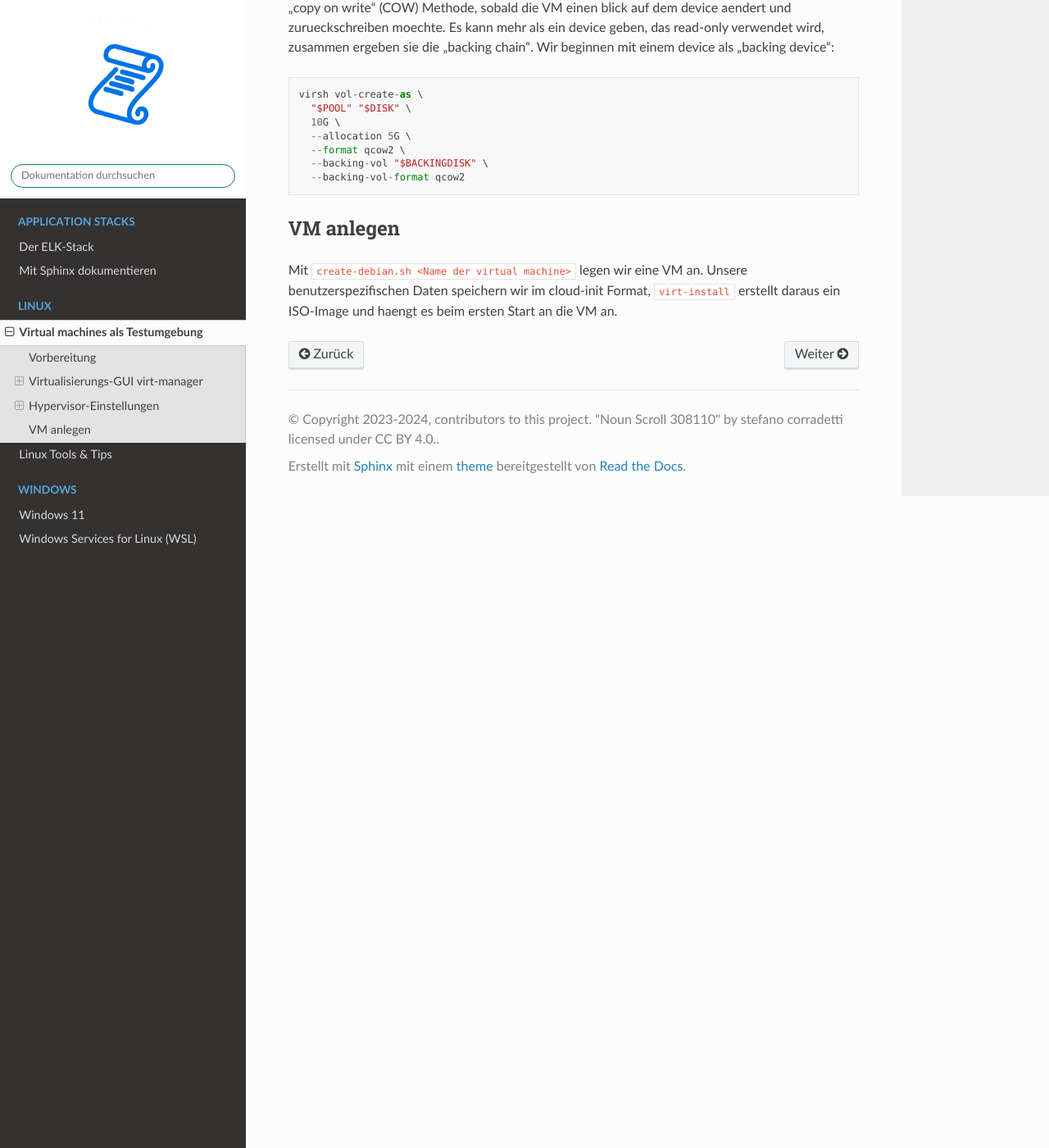
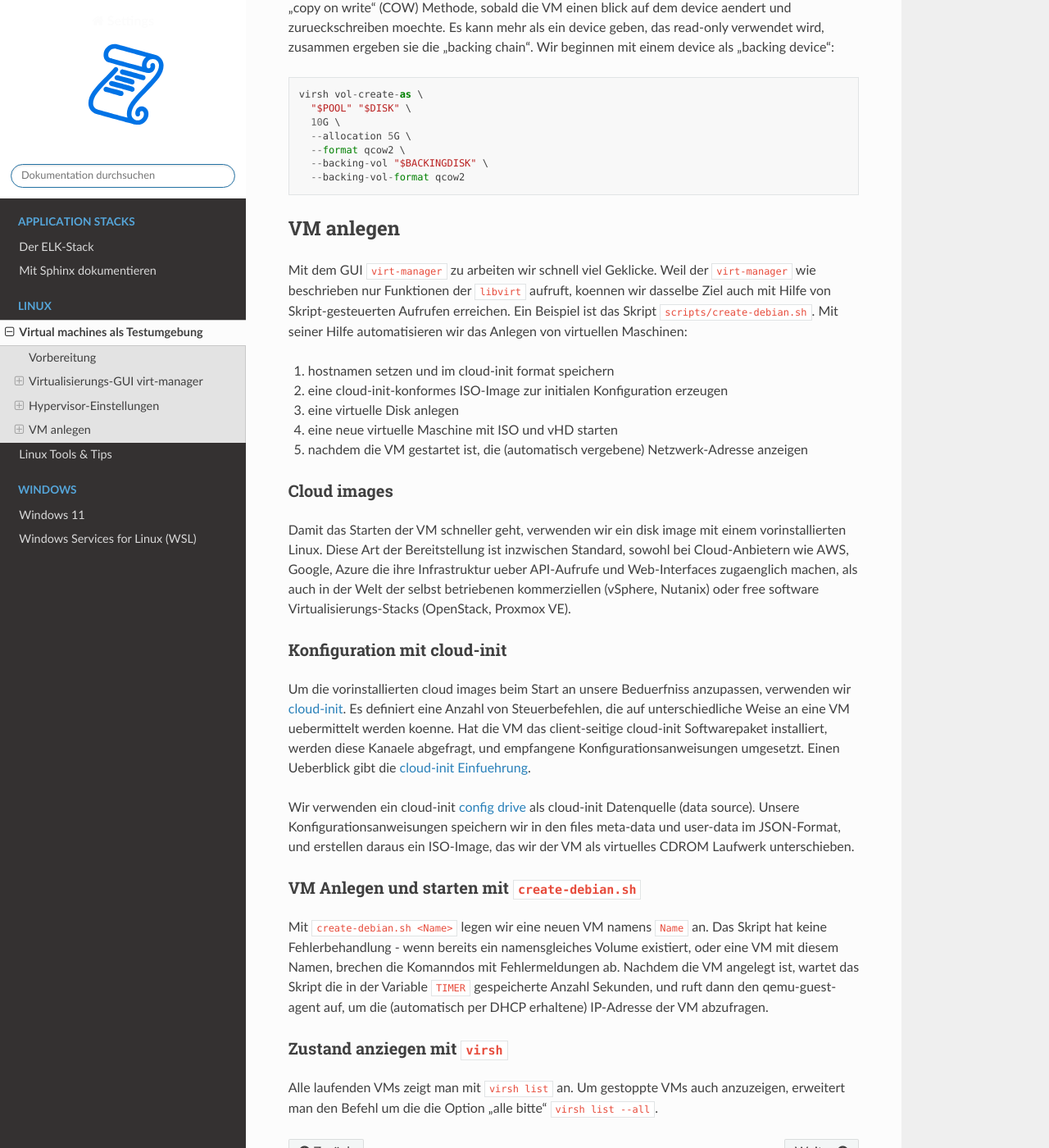
Before and after one commit to fl/settings, a Sphinx documentation site: the page built from docs/linux/testvm.rst, in a window 1280 px wide and 1400 px high, scrolled down 2888 px. Shown: the whole window at 82% size. Built offline with Sphinx 7.4.7 and the Read the Docs theme 2.0.0, drawn with Linux system fonts in a browser that asks for light colours.

Commit message:
Konfiguration mit cloud-init und VM per Skript anlegen

```diff
--- a/docs/linux/testvm.rst
+++ b/docs/linux/testvm.rst
@@ -109,7 +109,39 @@ Fuer den storage der virtual machines verwenden wir virtual block devices, die f
 VM anlegen
 **********
 
-Mit ``create-debian.sh <Name der virtual machine>`` legen wir eine VM an. Unsere benutzerspezifischen Daten speichern wir im cloud-init Format, ``virt-install`` erstellt daraus ein ISO-Image und haengt es beim ersten Start an die VM an.
+Mit dem GUI ``virt-manager`` zu arbeiten wir schnell viel Geklicke. Weil der ``virt-manager`` wie beschrieben nur Funktionen der ``libvirt`` aufruft, koennen wir dasselbe Ziel auch mit Hilfe von Skript-gesteuerten Aufrufen erreichen. Ein Beispiel ist das Skript ``scripts/create-debian.sh``. Mit seiner Hilfe automatisieren wir das Anlegen von virtuellen Maschinen:
+
+#. hostnamen setzen und im cloud-init format speichern
+#. eine cloud-init-konformes ISO-Image zur initialen Konfiguration erzeugen
+#. eine virtuelle Disk anlegen
+#. eine neue virtuelle Maschine mit ISO und vHD starten
+#. nachdem die VM gestartet ist, die (automatisch vergebene) Netzwerk-Adresse anzeigen
+
+============
+Cloud images
+============
+
+Damit das Starten der VM schneller geht, verwenden wir ein disk image mit einem vorinstallierten Linux. Diese Art der Bereitstellung ist inzwischen Standard, sowohl bei Cloud-Anbietern wie AWS, Google, Azure die ihre Infrastruktur ueber API-Aufrufe und Web-Interfaces zugaenglich machen, als auch in der Welt der selbst betriebenen kommerziellen (vSphere, Nutanix) oder free software Virtualisierungs-Stacks (OpenStack, Proxmox VE).
+
+============================
+Konfiguration mit cloud-init
+============================
+
+Um die vorinstallierten cloud images beim Start an unsere Beduerfniss anzupassen, verwenden wir `cloud-init`_. Es definiert eine Anzahl von Steuerbefehlen, die auf unterschiedliche Weise an eine VM uebermittelt werden koenne. Hat die VM das client-seitige cloud-init Softwarepaket installiert, werden diese Kanaele abgefragt, und empfangene Konfigurationsanweisungen umgesetzt. Einen Ueberblick gibt die `cloud-init Einfuehrung`_.
+
+Wir verwenden ein cloud-init `config drive`_ als cloud-init Datenquelle (data source). Unsere Konfigurationsanweisungen speichern wir in den files meta-data und user-data im JSON-Format, und erstellen daraus ein ISO-Image, das wir der VM als virtuelles CDROM Laufwerk unterschieben.
+
+===============================================
+VM Anlegen und starten mit ``create-debian.sh``
+===============================================
+
+Mit ``create-debian.sh <Name>`` legen wir eine neuen VM namens ``Name`` an. Das Skript hat keine Fehlerbehandlung - wenn bereits ein namensgleiches Volume existiert, oder eine VM mit diesem Namen, brechen die Komanndos mit Fehlermeldungen ab. Nachdem die VM angelegt ist, wartet das Skript die in der Variable ``TIMER`` gespeicherte Anzahl Sekunden, und ruft dann den qemu-guest-agent auf, um die (automatisch per DHCP erhaltene) IP-Adresse der VM abzufragen.
+
+==============================
+Zustand anziegen mit ``virsh``
+==============================
+
+Alle laufenden VMs zeigt man mit ``virsh list`` an. Um gestoppte VMs auch anzuzeigen, erweitert man den Befehl um die die Option "alle bitte" ``virsh list --all``.
 
 .. Links
 .. _virt-manager: https://virt-manager.org
@@ -117,3 +149,6 @@ Mit ``create-debian.sh <Name der virtual machine>`` legen wir eine VM an. Unsere
 .. _unterstuetzten Hypervisor-Software: https://libvirt.org/drivers.html#hypervisor-drivers
 .. _vCenter fernzusteuern: https://libvirt.org/drvesx.html
 .. _disk image chain: https://libvirt.org/kbase/backing_chains.html
+.. _cloud-init: https://cloudinit.readthedocs.io/
+.. _cloud-init Einfuehrung: https://cloudinit.readthedocs.io/en/latest/explanation/introduction.html#introduction
+.. _config drive: https://cloudinit.readthedocs.io/en/latest/reference/datasources/configdrive.html
```
